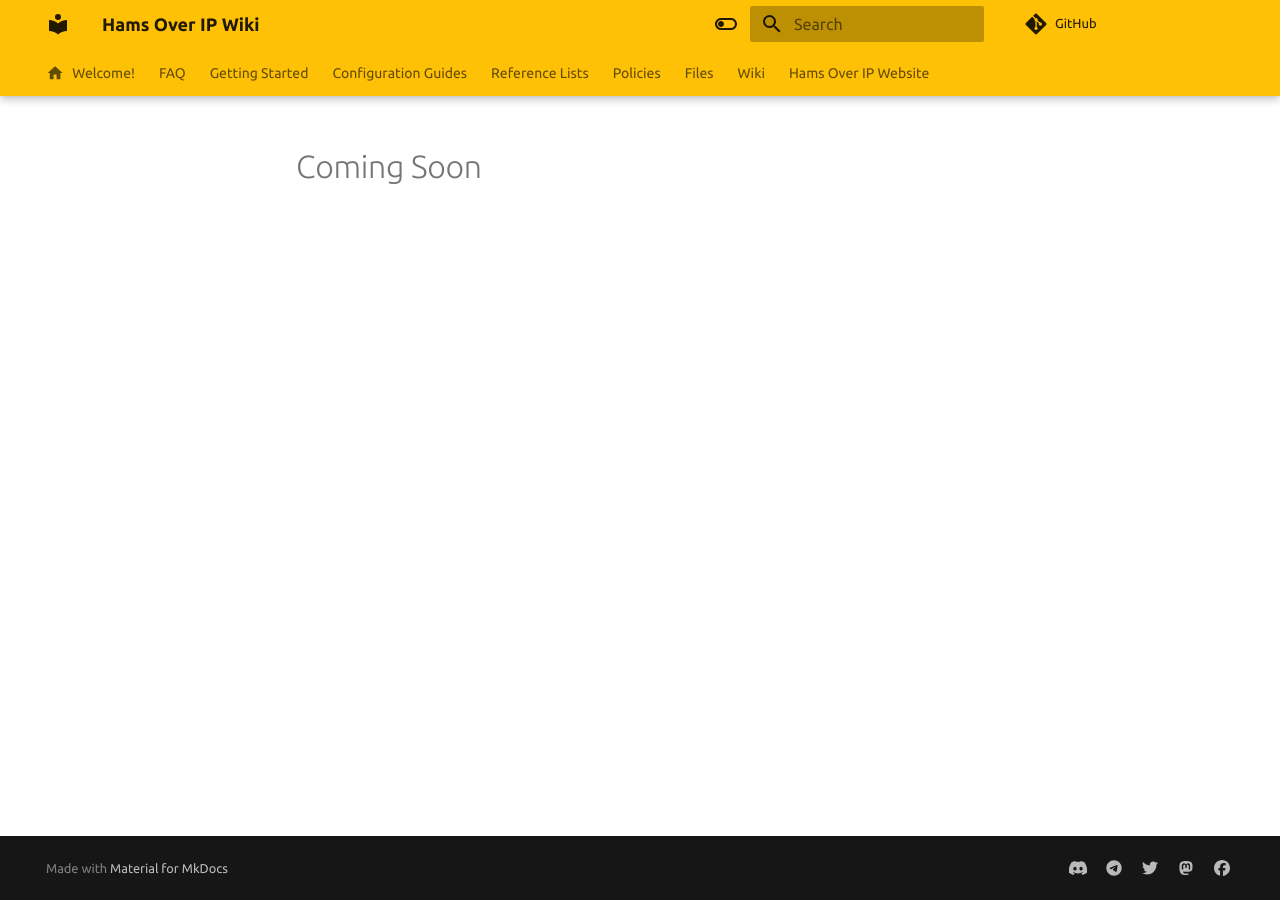
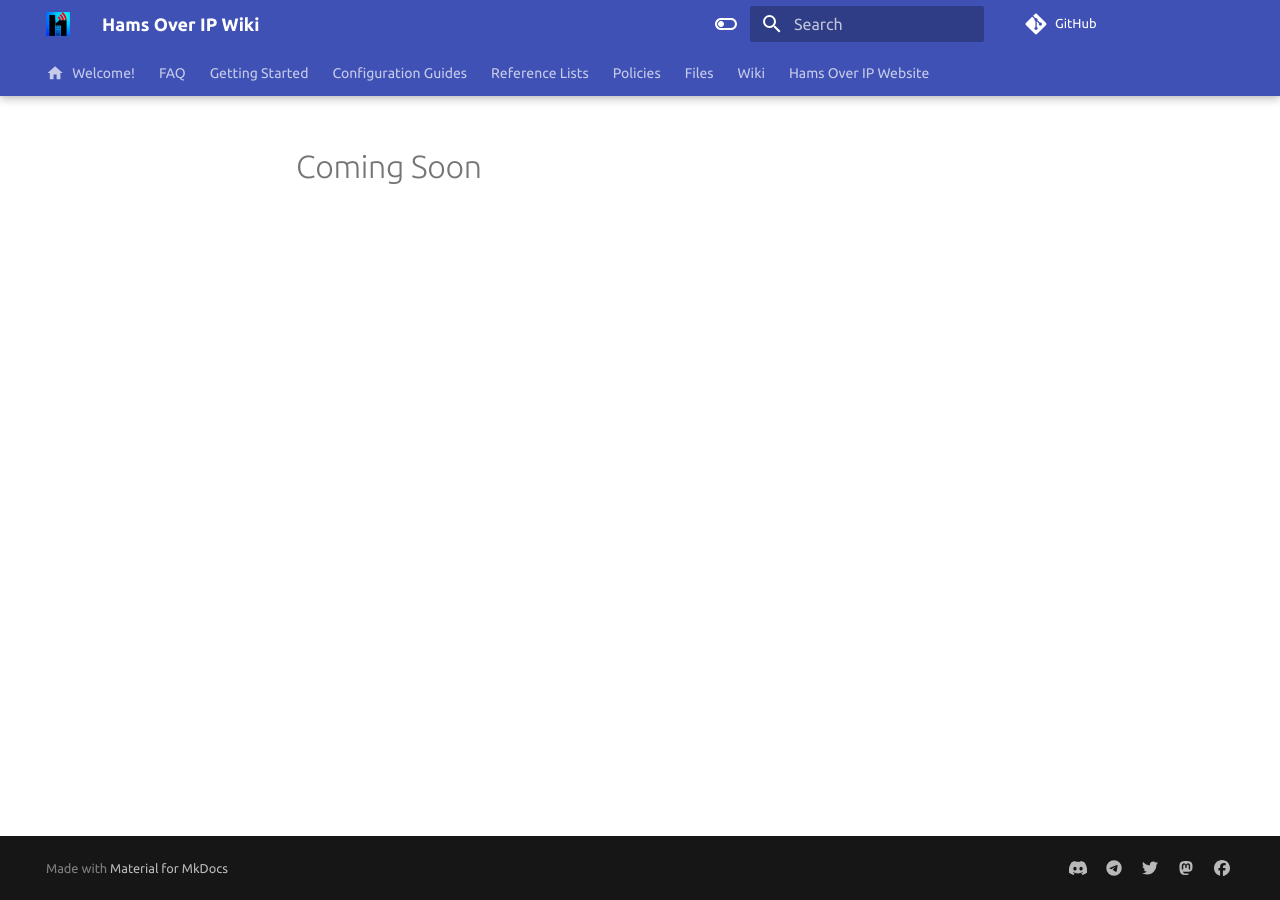
Before and after one commit to hamsoverip/wiki, an MkDocs documentation site: the page built from docs/coming-soon.md, in a window 1280 px wide. Built offline with MkDocs 1.6.1 and Material for MkDocs 9.7.7, drawn with Linux system fonts in a browser that asks for light colours; comment, search, counter and statistics services are not loaded.

Commit message:
Update: new logos/icons and theme change to match

```diff
--- a/mkdocs.yml
+++ b/mkdocs.yml
@@ -5,6 +5,8 @@ repo_url: https://github.com/hamsoverip/wiki
 
 theme:
   name: 'material'
+  favicon: files/hoip-logo.webp
+  logo: files/hoip-logo.webp
   features:
     - content.code.copy
     - content.footnote.tooltips
@@ -22,15 +24,15 @@ theme:
   palette:
     - media: "(prefers-color-scheme: light)"
       scheme: light
-      primary: 'amber'
-      accent: 'orange'
+      primary: 'indigo'
+      accent: 'indigo'
       toggle:
         icon: material/toggle-switch-off-outline
         name: Embrace the dark side
     - media: "(prefers-color-scheme: dark)"
       scheme: slate
-      primary: 'deep orange'
-      accent: 'amber'
+      primary: 'indigo'
+      accent: 'indigo'
       toggle:
         icon: material/toggle-switch
         name: Switch to light mode
```
Also changed, not shown: docs/about.md (+2 -2 lines), docs/index.md (+4 -4 lines), docs/files/hoip-banner.webp (added), docs/files/hoip-logo.webp (added).
